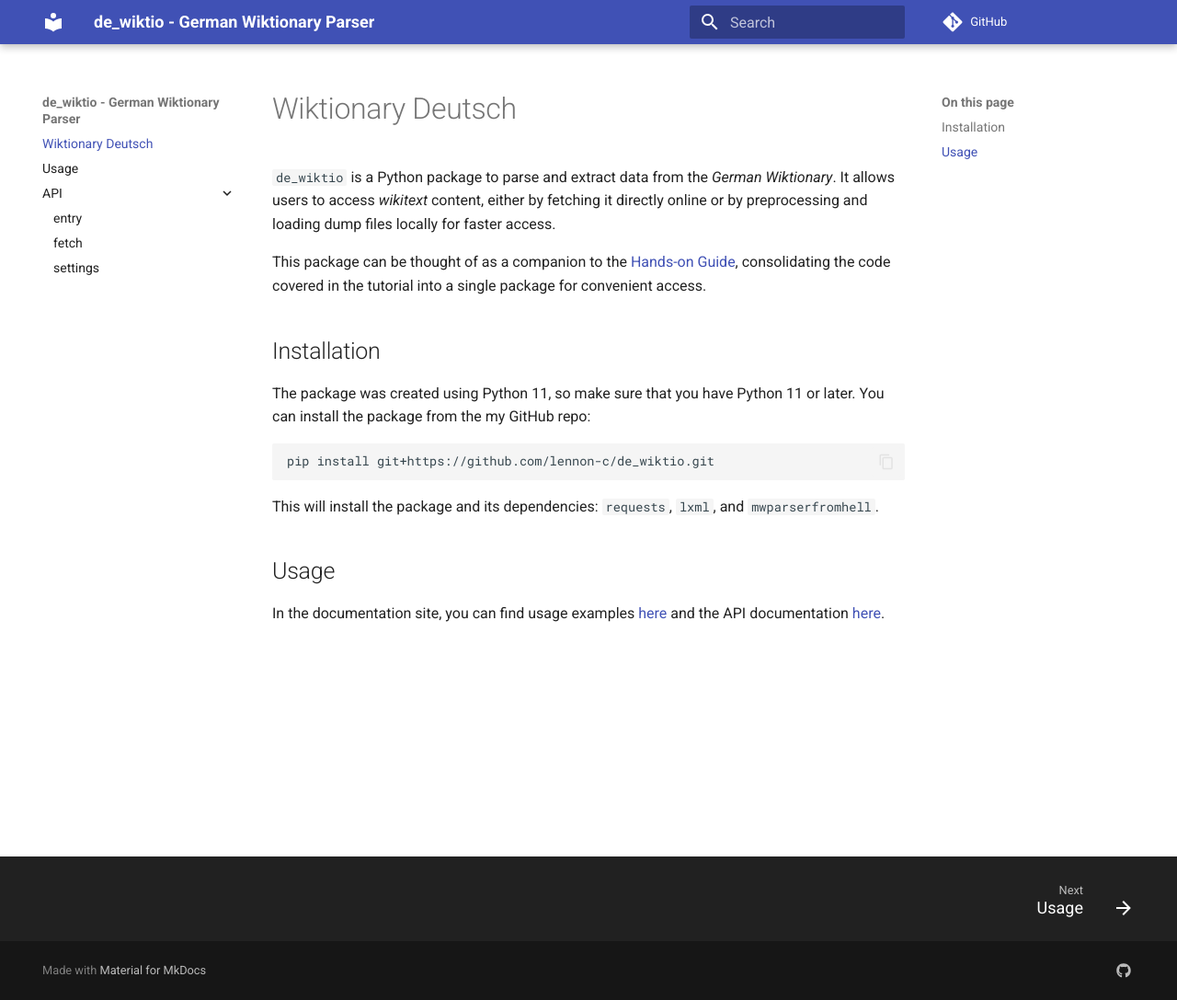
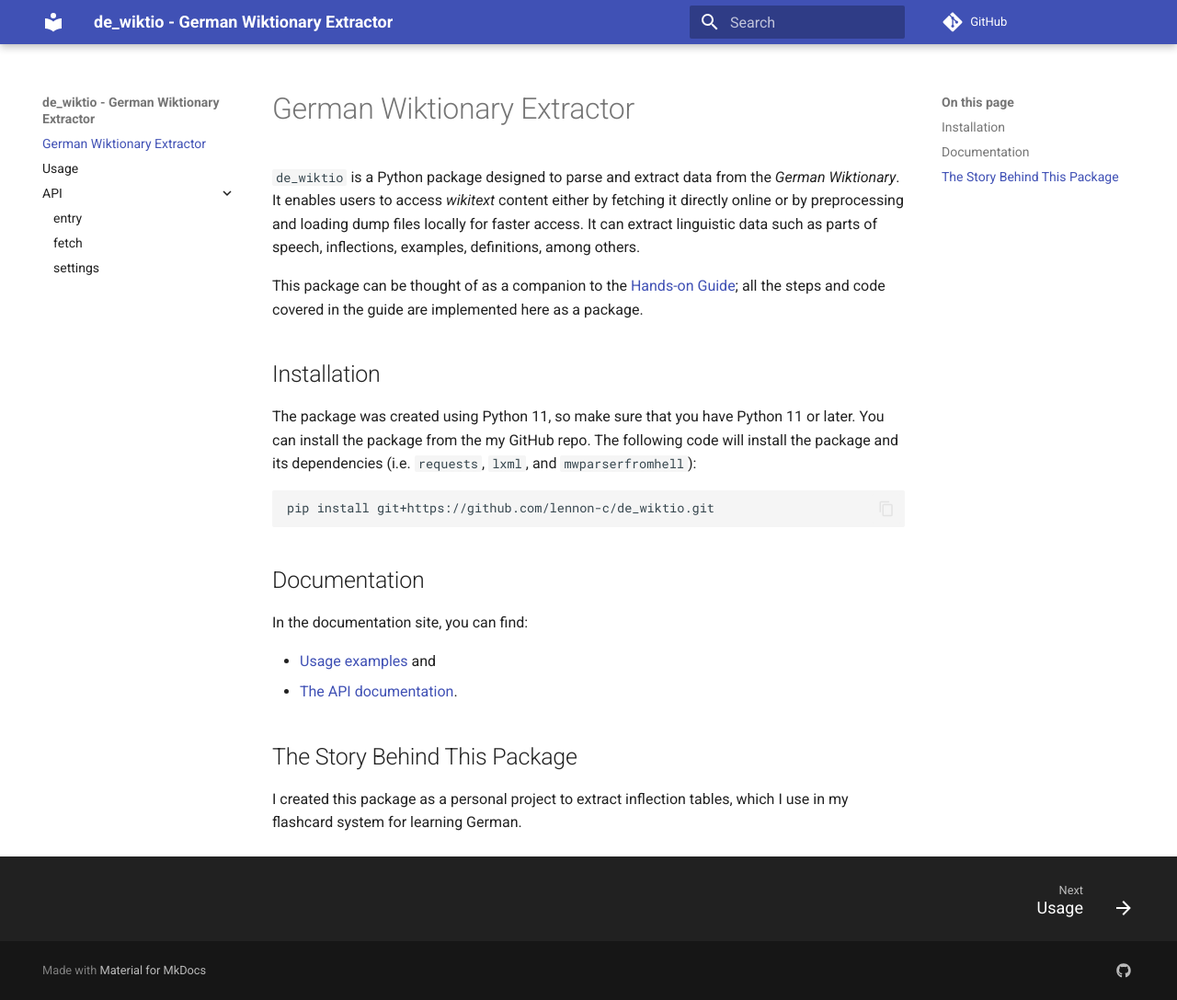
Before and after one commit to lennon-c/de_wiktio, an MkDocs documentation site: the page built from docs/README.md, in a window 1280 px wide and 1087 px high. Shown: the whole window at 92% size. Built offline with MkDocs 1.6.1 and Material for MkDocs 9.7.7, drawn with Linux system fonts in a browser that asks for light colours; comment, search, counter and statistics services are not loaded.

Commit message:
Modify README.

````diff
--- a/docs/README.md
+++ b/docs/README.md
@@ -1,17 +1,21 @@
-`de_wiktio` is a Python package to parse and extract data from the *German Wiktionary*. It allows users to access *wikitext* content, either by fetching it directly online or by preprocessing and loading dump files locally for faster access.
+`de_wiktio` is a Python package designed to parse and extract data from the *German Wiktionary*. It enables users to access *wikitext* content either by fetching it directly online or by preprocessing and loading dump files locally for faster access. It can extract linguistic data such as parts of speech, inflections, examples, definitions, among others.
 
 
-This package can be thought of as a companion to the [Hands-on Guide](https://lennon-c.github.io/python-wikitext-parser-guide), consolidating the code covered in the tutorial into a single package for convenient access.
+This package can be thought of as a companion to the [Hands-on Guide](https://lennon-c.github.io/python-wikitext-parser-guide); all the steps and code covered in the guide are implemented here as a package.
 
 ## Installation
-The package was created using Python 11, so make sure that you have Python 11 or later. You can install the package from the my GitHub repo:
+The package was created using Python 11, so make sure that you have Python 11 or later. You can install the package from the my GitHub repo. The following code will install the package and its dependencies (i.e. `requests`, `lxml`, and `mwparserfromhell`):
 
 ```bash
 pip install git+https://github.com/lennon-c/de_wiktio.git
 ```
 
-This will install the package and its dependencies: `requests`, `lxml`, and `mwparserfromhell`.
 
+## Documentation
+In the documentation site, you can find:
 
-## Usage
-In the documentation site, you can find usage examples [here](https://lennon-c.github.io/de_wiktio/usage/) and the API documentation [here](https://lennon-c.github.io/de_wiktio/API/).
+- [Usage examples](https://lennon-c.github.io/de_wiktio/usage/) and
+- [The API documentation](https://lennon-c.github.io/de_wiktio/API/).
+
+## The Story Behind This Package
+I created this package as a personal project to extract inflection tables, which I use in my flashcard system for learning German.
--- a/mkdocs.yml
+++ b/mkdocs.yml
@@ -1,4 +1,4 @@
-site_name: de_wiktio - German Wiktionary Parser
+site_name: de_wiktio - German Wiktionary Extractor
 repo_url: https://github.com/lennon-c/de_wiktio
 theme:
   name: "material"
@@ -25,7 +25,7 @@ extra:
 
 
 nav:
-- Wiktionary Deutsch: README.md
+- German Wiktionary Extractor: README.md
 - Usage: usage.md
 - API:
   - API/index.md
````
